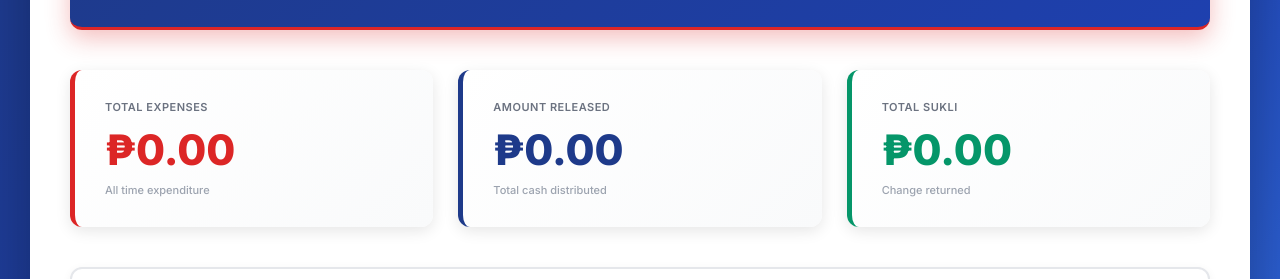
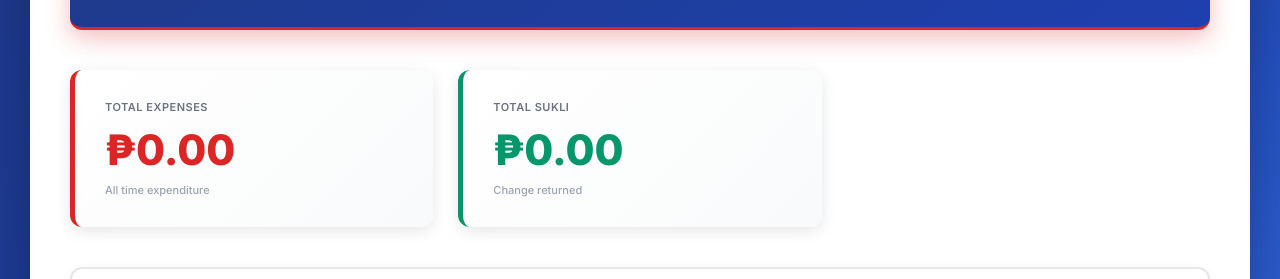
Before and after one commit to devopscollab00/collab_expense_tracker, a plain HTML site: page index.html in a window 1280 px wide. Shown: the part 182-461 px from the top of the page. Drawn offline with Linux system fonts and the light colour scheme; no server answers.

Commit message:
Update index.html

```diff
--- a/index.html
+++ b/index.html
@@ -856,12 +856,6 @@
         <div class="stat-subtitle">All time expenditure</div>
       </div>
 
-      <div class="stat-card">
-        <div class="stat-label">Amount Released</div>
-        <div class="stat-value" id="amountReleased">₱0.00</div>
-        <div class="stat-subtitle">Total cash distributed</div>
-      </div>
-
       <div class="stat-card cash">
         <div class="stat-label">Total Sukli</div>
         <div class="stat-value cash" id="totalSukli">₱0.00</div>
```
